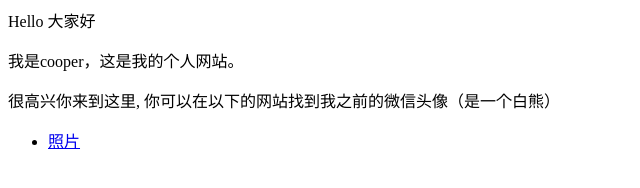
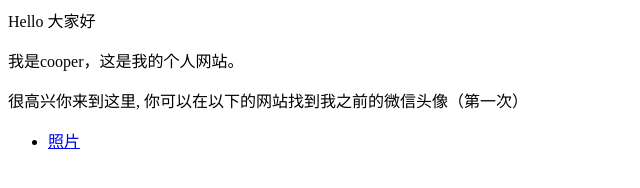
Before and after one commit to cooper2008214/cooper2008214.gitHub.io, a plain HTML site: page index.html in a window 1280 px wide. Shown: the full height of the page, 0-640 px from the left. Drawn offline with Linux system fonts and the light colour scheme.

Commit message:
Update index.html

```diff
--- a/index.html
+++ b/index.html
@@ -1,6 +1,6 @@
 <p>Hello 大家好</p>
 <p>我是cooper，这是我的个人网站。 </p>
-<p>很高兴你来到这里, 你可以在以下的网站找到我之前的微信头像（是一个白熊）</p>
+<p>很高兴你来到这里, 你可以在以下的网站找到我之前的微信头像（第一次）</p>
 
 <ul>
   <li> <a href="https://ibb.co/zR7fcpc">照片</a> </li>
```
